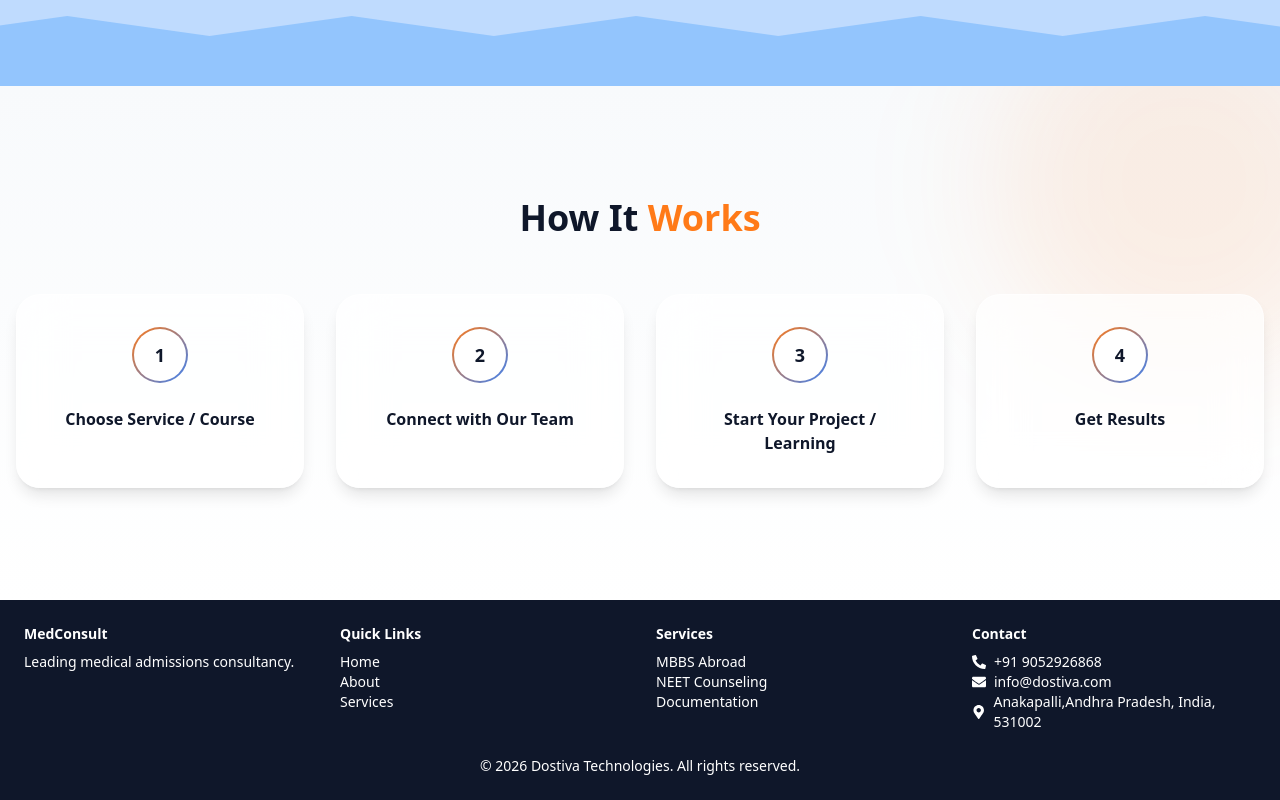
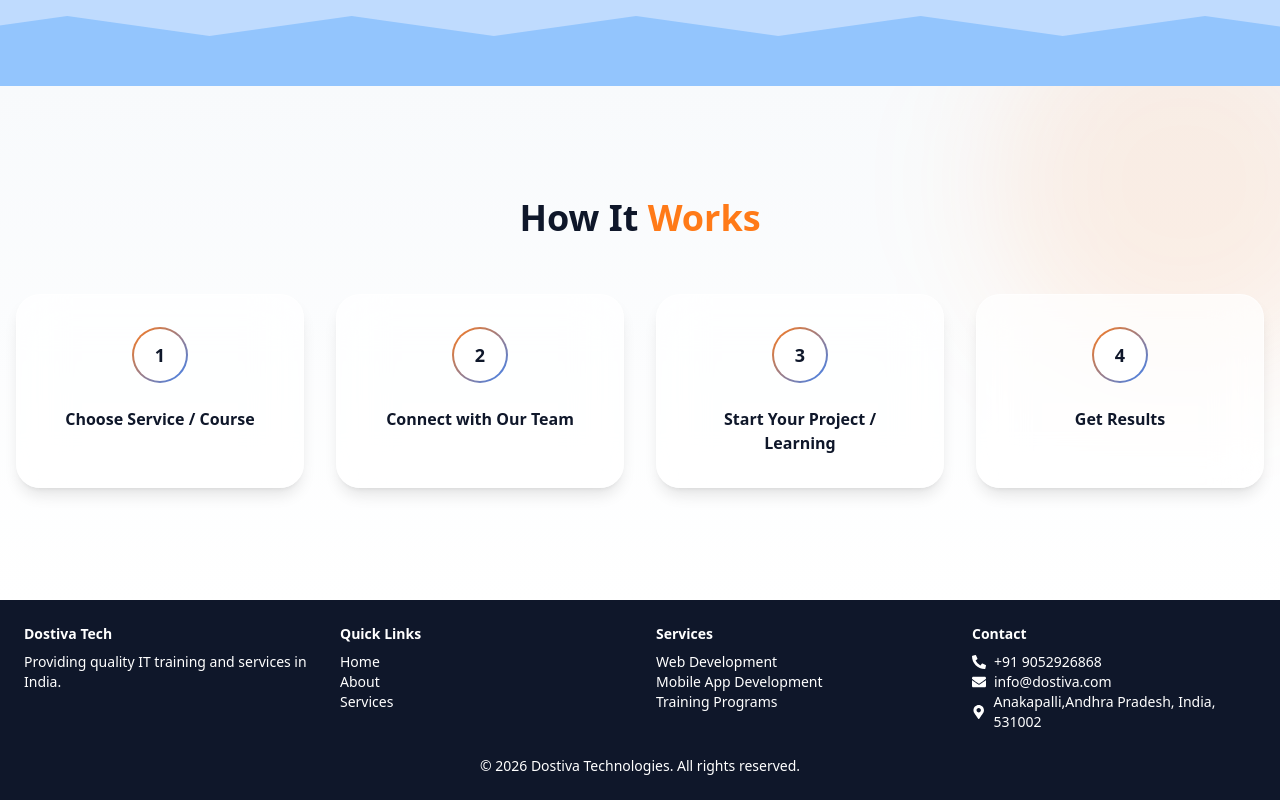
Before and after one commit to mohanvelaga/Dostiva-Tech, a React (Vite) app in the folder dostiva-site/: page / in a window 1280 px wide. Shown: the part 3353-4153 px from the top of the page. Built offline with nearby package versions, Linux system fonts and the light colour scheme.

Commit message:
fotter udated

```diff
--- a/dostiva-site/src/Components/Footer.jsx
+++ b/dostiva-site/src/Components/Footer.jsx
@@ -8,8 +8,8 @@ export default function Footer() {
       <div className="max-w-7xl mx-auto px-6 grid md:grid-cols-4 gap-8 text-sm">
 
         <div>
-          <h3 className="text-white font-bold mb-2">MedConsult</h3>
-          <p>Leading medical admissions consultancy.</p>
+          <h3 className="text-white font-bold mb-2">Dostiva Tech</h3>
+          <p>Providing quality IT training and services in India.</p>
         </div>
 
         <div>
@@ -21,9 +21,9 @@ export default function Footer() {
 
         <div>
           <h4 className="text-white font-semibold mb-2">Services</h4>
-          <p>MBBS Abroad</p>
-          <p>NEET Counseling</p>
-          <p>Documentation</p>
+          <p>Web Development</p>
+          <p>Mobile App Development</p>
+          <p>Training Programs</p>
         </div>
 
         <div>
```
